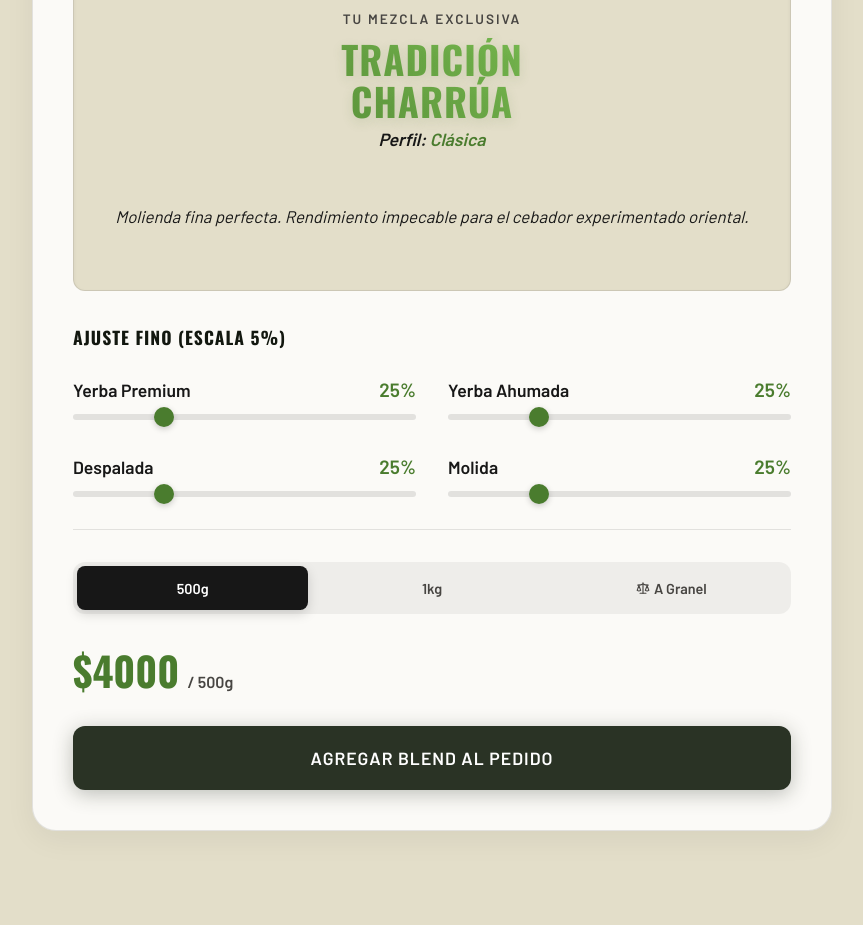
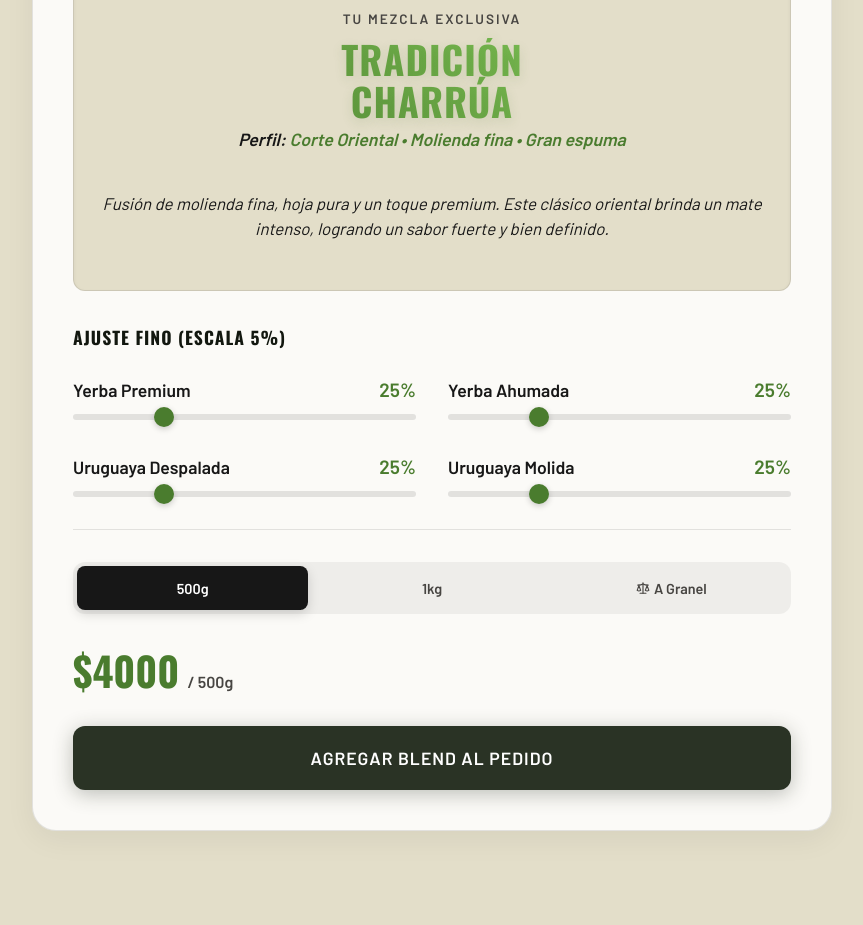
Before and after one commit to Rober-Sonda/el-andino, a React (Vite) app: page / in a window 1280 px wide. Shown: the part 3880-4805 px from the top of the page, without its empty margins (208-1071 px from the left). Built offline with nearby package versions, Linux system fonts and the light colour scheme; no server answers; the database is empty.

Commit message:
Actualizacion textos blends

```diff
--- a/src/components/AdminDashboard.jsx
+++ b/src/components/AdminDashboard.jsx
@@ -41,19 +41,19 @@ const AdminDashboard = () => {
         isActive: true, discountPercentage: 0, costo_produccion: 3200, formats: [{ id: '500g', name: '½ Kilo', price: 4000 }, { id: '1kg', name: '1 Kilo', price: 7500 }, { id: 'granel', name: 'A Granel', price: 7500 }, { id: 'granel_mayorista', name: 'Mayorista >40kg', price: 6000 }]
       },
       'blend-herencia': {
-        id: 'blend-herencia', name: 'Blend: Herencia del Sembrador', category: 'blends', description: 'Equilibrada. Una combinación artesanal diseñada para verdaderos apasionados. Estacionada naturalmente con hoja uruguaya.', image: '/kraft_bag.png',
+        id: 'blend-herencia', name: 'Blend: Herencia del Sembrador', category: 'blends', description: 'Base Premium • Pura Hoja • Molienda media. Equilibrio entre el estacionamiento premium y la intensidad de la hoja pura despalada. Esta fusión crea un mate de textura suave, un sabor más ligero y con un rendimiento excepcional.', image: '/kraft_bag.png',
         isActive: true, discountPercentage: 0, costo_produccion: 3500, formats: [{ id: '500g', name: '½ Kilo', price: 4000 }, { id: 'granel', name: 'A Granel (Mín. 5Kg)', price: 7500 }, { id: 'granel_mayorista', name: 'Mayorista >40kg', price: 6000 }]
       },
       'blend-fuego': {
-        id: 'blend-fuego', name: 'Blend: Fuego Andino', category: 'blends', description: 'Intensa. Carácter de monte, secada con leña bajo el proceso Barbacuá. Intensa y maderera con un toque de reserva.', image: '/kraft_bag.png',
+        id: 'blend-fuego', name: 'Blend: Fuego Andino', category: 'blends', description: 'Base Barbacuá • Toques Premium • Con palo. Intensa base ahumada barbacuá equilibrada con sutiles hojas puras y premium. Brinda un sabor profundo, cuerpo robusto y matices leñosos, logrando un mate de gran carácter y persistencia.', image: '/kraft_bag.png',
         isActive: true, discountPercentage: 0, costo_produccion: 3800, formats: [{ id: '500g', name: '½ Kilo', price: 4000 }, { id: 'granel', name: 'A Granel (Mín. 5Kg)', price: 7500 }, { id: 'granel_mayorista', name: 'Mayorista >40kg', price: 6000 }]
       },
       'blend-charrua': {
-        id: 'blend-charrua', name: 'Blend: Tradición Charrúa', category: 'blends', description: 'Clásica. Molienda fina perfecta. Rendimiento impecable para el cebador experimentado oriental.', image: '/kraft_bag.png',
+        id: 'blend-charrua', name: 'Blend: Tradición Charrúa', category: 'blends', description: 'Corte Oriental • Molienda fina • Gran espuma. Fusión de molienda fina, hoja pura y un toque premium. Este clásico oriental brinda un mate intenso, logrando un sabor fuerte y bien definido.', image: '/kraft_bag.png',
         isActive: true, discountPercentage: 0, costo_produccion: 3400, formats: [{ id: '500g', name: '½ Kilo', price: 4000 }, { id: 'granel', name: 'A Granel (Mín. 5Kg)', price: 7500 }, { id: 'granel_mayorista', name: 'Mayorista >40kg', price: 6000 }]
       },
       'blend-alma': {
-        id: 'blend-alma', name: 'Blend: Alma de Monte', category: 'blends', description: 'Suave y Compleja. Pura hoja uruguaya, estilo canario para un mate fuerte, espumoso y prolongado que no perdona.', image: '/kraft_bag.png',
+        id: 'blend-alma', name: 'Blend: Alma de Monte', category: 'blends', description: 'Base Despalada • Toque Ahumado • Sin palo. Base de pura hoja despalada coronada con sutiles notas ahumadas. El resultado es un mate con un sabor imponente, con matices a leña que logran capturar la verdadera esencia del monte.', image: '/kraft_bag.png',
         isActive: true, discountPercentage: 0, costo_produccion: 3900, formats: [{ id: '500g', name: '½ Kilo', price: 4000 }, { id: 'granel', name: 'A Granel (Mín. 5Kg)', price: 7500 }, { id: 'granel_mayorista', name: 'Mayorista >40kg', price: 6000 }]
       }
     },
--- a/src/components/BlendCreator.jsx
+++ b/src/components/BlendCreator.jsx
@@ -7,57 +7,57 @@ const featuredBlends = [
     name: "Herencia del Sembrador",
     ratios: { premium: 50, ahumada: 0, molida: 0, despalada: 50 },
     icon: <Award size={18} />,
-    profile: "Equilibrada",
-    description: "Una combinación artesanal diseñada para verdaderos apasionados. Estacionada naturalmente con hoja uruguaya."
+    profile: "Base Premium • Pura Hoja • Molienda media",
+    description: "Equilibrio entre el estacionamiento premium y la intensidad de la hoja pura despalada. Esta fusión crea un mate de textura suave, un sabor más ligero y con un rendimiento excepcional."
   },
   {
     name: "Fuego Andino",
     ratios: { premium: 15, ahumada: 75, despalada: 10, molida: 0 },
     icon: <Flame size={18} />,
-    profile: "Intensa",
-    description: "Carácter de monte, secada con leña bajo el proceso Barbacuá. Intensa y maderera con un toque de reserva."
+    profile: "Base Barbacuá • Toques Premium • Con palo",
+    description: "Intensa base ahumada barbacuá equilibrada con sutiles hojas puras y premium. Brinda un sabor profundo, cuerpo robusto y matices leñosos, logrando un mate de gran carácter y persistencia."
   },
   {
     name: "Tradición Charrúa",
     ratios: { premium: 40, ahumada: 0, despalada: 20, molida: 40 },
     icon: <Leaf size={18} />,
-    profile: "Clásica",
-    description: "Molienda fina perfecta. Rendimiento impecable para el cebador experimentado oriental."
+    profile: "Corte Oriental • Molienda fina • Gran espuma",
+    description: "Fusión de molienda fina, hoja pura y un toque premium. Este clásico oriental brinda un mate intenso, logrando un sabor fuerte y bien definido."
   },
   {
     name: "Alma de Monte",
     ratios: { premium: 0, ahumada: 20, despalada: 80, molida: 0 },
     icon: <Coffee size={18} />,
-    profile: "Suave y Compleja",
-    description: "Pura hoja uruguaya, estilo canario para un mate fuerte, espumoso y prolongado que no perdona."
+    profile: "Base Despalada • Toque Ahumado • Sin palo",
+    description: "Base de pura hoja despalada coronada con sutiles notas ahumadas. El resultado es un mate con un sabor imponente, con matices a leña que logran capturar la verdadera esencia del monte."
   },
   {
-    name: "Pura Premium",
+    name: "Yerba Premium",
     ratios: { premium: 100, ahumada: 0, despalada: 0, molida: 0 },
     icon: <Star size={18} />,
-    profile: "Tradicional",
-    description: "Nuestra yerba base de la más alta calidad, sin mezclas. Sabor tradicional y duradero."
+    profile: "Suave y Duradera",
+    description: "Estacionada naturalmente por 24 meses. Suave, duradera y de molienda equilibrada. Ideal para largas rondas."
   },
   {
-    name: "Pura Ahumada",
+    name: "Yerba Ahumada",
     ratios: { premium: 0, ahumada: 100, despalada: 0, molida: 0 },
     icon: <Flame size={18} />,
-    profile: "Muy Intensa",
-    description: "100% secanza barbacuá. Un viaje directo al monte con notas profundas a madera y humo."
+    profile: "Carácter de Monte",
+    description: "Secada con maderas seleccionadas (Barbacuá). Un sabor intenso, profundo y con carácter de monte."
   },
   {
-    name: "Pura Despalada",
+    name: "Uruguaya Despalada",
     ratios: { premium: 0, ahumada: 0, despalada: 100, molida: 0 },
     icon: <Leaf size={18} />,
-    profile: "Fuerte",
-    description: "Sin palo, pura hoja. Máxima intensidad y rendimiento para mates que no se lavan."
+    profile: "Fuerte y Espumoso",
+    description: "Corte fino sin palo, pura hoja. Estilo canario para un mate fuerte, espumoso y de sabor prologando."
   },
   {
-    name: "Pura Molida",
+    name: "Uruguaya Molida",
     ratios: { premium: 0, ahumada: 0, despalada: 0, molida: 100 },
     icon: <Coffee size={18} />,
-    profile: "Estilo Uruguayo",
-    description: "Molienda extra fina. Sabor fuerte y constante desde el primer mate, ideal para mate de camionero."
+    profile: "Equilibrio Perfecto",
+    description: "Tradicional molienda fina con equilibrio perfecto. La clásica y elegante elección oriental."
   }
 ];
 
@@ -169,8 +169,8 @@ const BlendCreator = () => {
   const varietiesLabels = {
     premium: 'Yerba Premium',
     ahumada: 'Yerba Ahumada',
-    despalada: 'Despalada',
-    molida: 'Molida'
+    despalada: 'Uruguaya Despalada',
+    molida: 'Uruguaya Molida'
   };
 
   return (
--- a/src/context/CartContext.jsx
+++ b/src/context/CartContext.jsx
@@ -103,7 +103,7 @@ export const CartProvider = ({ children }) => {
       id: 'blend-herencia',
       name: 'Blend: Herencia del Sembrador',
       category: 'blends',
-      description: 'Equilibrada. Una combinación artesanal diseñada para verdaderos apasionados. Estacionada naturalmente con hoja uruguaya.',
+      description: 'Base Premium • Pura Hoja • Molienda media. Equilibrio entre el estacionamiento premium y la intensidad de la hoja pura despalada. Esta fusión crea un mate de textura suave, un sabor más ligero y con un rendimiento excepcional.',
       image: '/kraft_bag.png',
       isOrganic: true,
       isSinTacc: true,
@@ -121,7 +121,7 @@ export const CartProvider = ({ children }) => {
       id: 'blend-fuego',
       name: 'Blend: Fuego Andino',
       category: 'blends',
-      description: 'Intensa. Carácter de monte, secada con leña bajo el proceso Barbacuá. Intensa y maderera con un toque de reserva.',
+      description: 'Base Barbacuá • Toques Premium • Con palo. Intensa base ahumada barbacuá equilibrada con sutiles hojas puras y premium. Brinda un sabor profundo, cuerpo robusto y matices leñosos, logrando un mate de gran carácter y persistencia.',
       image: '/kraft_bag.png',
       isOrganic: true,
       isSinTacc: true,
@@ -139,7 +139,7 @@ export const CartProvider = ({ children }) => {
       id: 'blend-charrua',
       name: 'Blend: Tradición Charrúa',
       category: 'blends',
-      description: 'Clásica. Molienda fina perfecta. Rendimiento impecable para el cebador experimentado oriental.',
+      description: 'Corte Oriental • Molienda fina • Gran espuma. Fusión de molienda fina, hoja pura y un toque premium. Este clásico oriental brinda un mate intenso, logrando un sabor fuerte y bien definido.',
       image: '/kraft_bag.png',
       isOrganic: true,
       isSinTacc: true,
@@ -157,7 +157,7 @@ export const CartProvider = ({ children }) => {
       id: 'blend-alma',
       name: 'Blend: Alma de Monte',
       category: 'blends',
-      description: 'Suave y Compleja. Pura hoja uruguaya, estilo canario para un mate fuerte, espumoso y prolongado que no perdona.',
+      description: 'Base Despalada • Toque Ahumado • Sin palo. Base de pura hoja despalada coronada con sutiles notas ahumadas. El resultado es un mate con un sabor imponente, con matices a leña que logran capturar la verdadera esencia del monte.',
       image: '/kraft_bag.png',
       isOrganic: true,
       isSinTacc: true,
```
